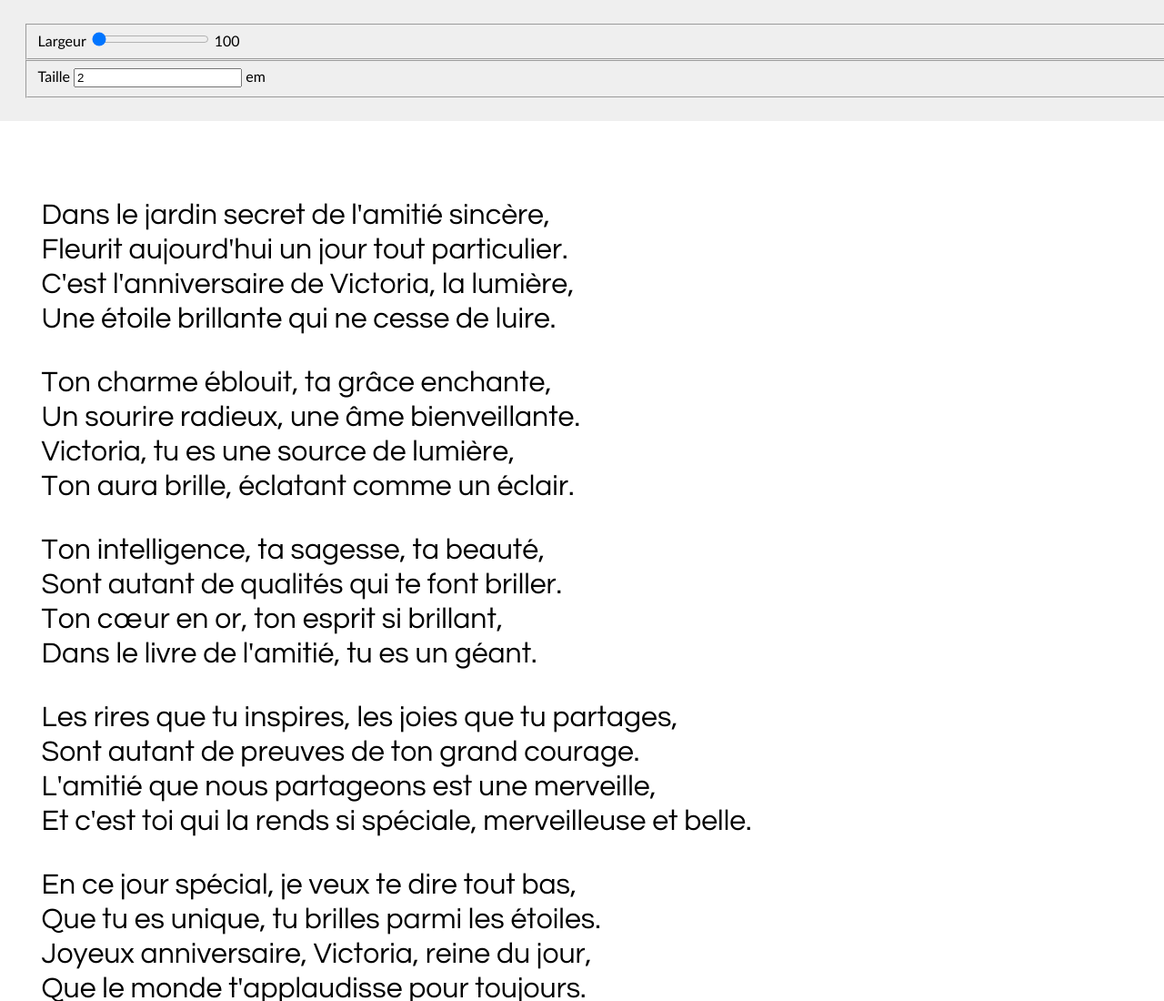
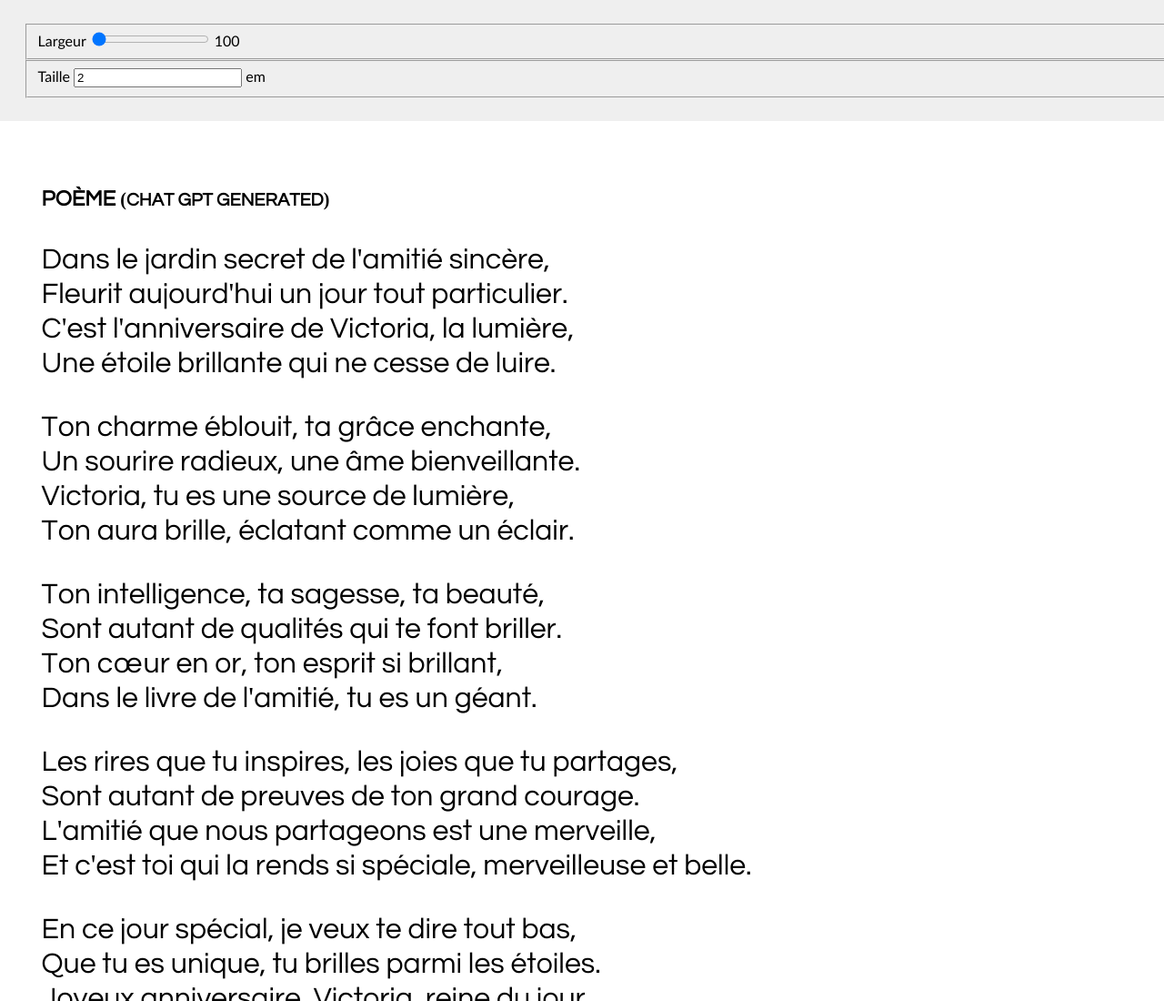
Before and after one commit to mennneken/bananazepfontanim, a website: page index.html in a window 1280 px wide. Shown: the top 1100 px of the page at 91% size. Drawn offline with Linux system fonts and the light colour scheme.

Commit message:
Edit content

```diff
--- a/index.html
+++ b/index.html
@@ -34,6 +34,7 @@
         </header>
         <main>
             <section>
+                <h2>POÈME <small>(CHAT GPT GENERATED)</small></h2>
                 <p class="test-text">
                     Dans le jardin secret de l'amitié sincère,<br />
                     Fleurit aujourd'hui un jour tout particulier.<br />
```
